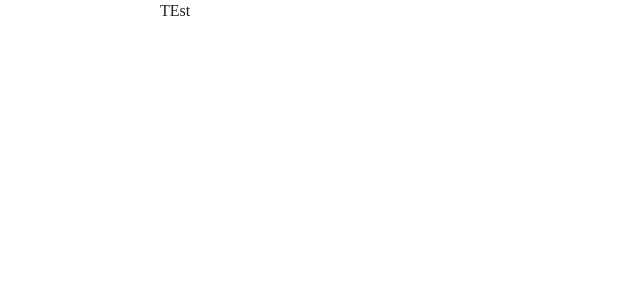
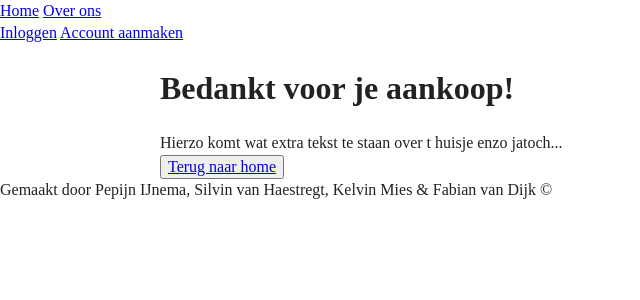
Before and after one commit to KelvinMies/Snelkookpan, a PHP site: page /snelkookpan/bevestiging.php in a window 1280 px wide. Before the commit the part shown is almost empty. Shown: the top 300 px of the page, without its empty margins (0-640 px from the left). Run offline with PHP 8.4, Linux system fonts and the light colour scheme.

Commit message:
css nice gemaakt

```diff
--- a/bevestiging.php
+++ b/bevestiging.php
@@ -8,9 +8,18 @@
 
 	<title>Bevestiging</title>
 </head>
+<header>
+	<?php require_once 'header.php'; ?>
+</header>
 <body>
+
 	<div class="container">
-		<p>TEst</p>
+		<h1>Bedankt voor je aankoop!</h1>
+		<p>Hierzo komt wat extra tekst te staan over t huisje enzo jatoch...</p>
+		<button><a href="index.php">Terug naar home</a></button>
 	</div>
 </body>
+<footer>
+	<?php require_once 'footer.php'; ?>
+</footer>
 </html>
```
Also changed, not shown: css/main.css (+23 -0 lines).
